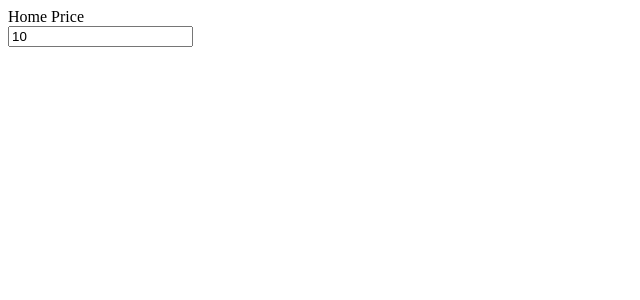
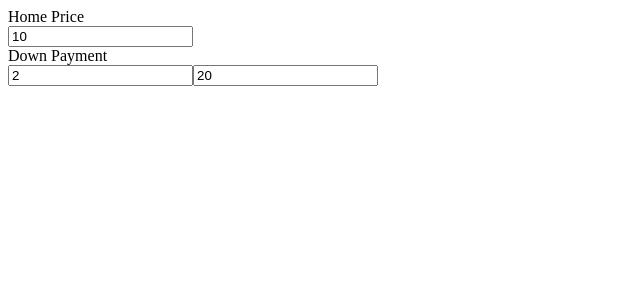
Before and after one commit to fRiend-hrsf124/costHomeOwnership-service, a React app: page / in a window 1280 px wide. Shown: the top 300 px of the page, without its empty margins (0-640 px from the left). Built offline with nearby package versions, Linux system fonts and the light colour scheme; no server answers.

Commit message:
Add CostInputDownPayment component

```diff
--- a/client/App.jsx
+++ b/client/App.jsx
@@ -23,6 +23,7 @@ class App extends React.Component {
     };
 
     this.handleCostSubmit = this.handleCostSubmit.bind(this);
+    this.handleDownPaySubmit = this.handleDownPaySubmit.bind(this);
   }
 
   async componentDidMount() {
@@ -81,6 +82,10 @@ class App extends React.Component {
     this.setState({ cost });
   }
 
+  handleDownPaySubmit(downPay) {
+    this.setState({ downPay });
+  }
+
   render() {
     const {
       // eslint-disable-next-line no-unused-vars
@@ -98,9 +103,10 @@ class App extends React.Component {
       <div>
         <CostInputs
           cost={cost}
-          key={cost}
+          key={cost * downPay}
           downPay={downPay}
           handleCostSubmit={this.handleCostSubmit}
+          handleDownPaySubmit={this.handleDownPaySubmit}
         />
       </div>
     );
--- /dev/null
+++ b/client/components/CostInputDownPayment.jsx
@@ -0,0 +1,53 @@
+import React from 'react';
+
+const DownPayment = (props) => {
+  const { cost, downPay, handleDownPaySubmit } = props;
+
+  const [downPayNew, setDownPayNew] = React.useState(downPay);
+
+  const [downPayForm, setDownPayForm] = React.useState(downPay);
+
+  const [downPayDollarsForm, setDownPayDollarsForm] = React.useState(cost * (downPay / 100));
+
+  const handleDownPayChange = (e) => {
+    const nextVal = e.target.value;
+    setDownPayForm(nextVal);
+    setDownPayNew(nextVal);
+  };
+
+  const handleDownPayDollarsChange = (e) => {
+    const nextVal = e.target.value;
+    setDownPayDollarsForm(nextVal);
+    setDownPayNew((nextVal / cost) * 100);
+  };
+
+  const handleSubmit = (e) => {
+    e.preventDefault();
+    handleDownPaySubmit(downPayNew);
+  };
+
+  return (
+    <form onSubmit={handleSubmit}>
+      <label htmlFor="downPay">Down Payment</label>
+      <br />
+      <input
+        type="text"
+        id="downPayDollars"
+        name="downPayDollars"
+        value={downPayDollarsForm}
+        onChange={handleDownPayDollarsChange}
+        onBlur={handleSubmit}
+      />
+      <input
+        type="text"
+        id="downPay"
+        name="downPay"
+        value={downPayForm}
+        onChange={handleDownPayChange}
+        onBlur={handleSubmit}
+      />
+    </form>
+  );
+};
+
+export default DownPayment;
--- a/client/components/CostInputPrice.jsx
+++ b/client/components/CostInputHomePrice.jsx
@@ -1,6 +1,6 @@
 import React from 'react';
 
-const Price = (props) => {
+const HomePrice = (props) => {
   const { cost, handleCostSubmit } = props;
   const [costForm, setCost] = React.useState(cost);
 
@@ -30,4 +30,4 @@ const Price = (props) => {
   );
 };
 
-export default Price;
+export default HomePrice;
--- a/client/components/CostInputs.jsx
+++ b/client/components/CostInputs.jsx
@@ -1,18 +1,26 @@
 /* eslint-disable import/extensions */
 import React from 'react';
-import Price from './CostInputPrice.jsx';
+import HomePrice from './CostInputHomePrice.jsx';
+import DownPayment from './CostInputDownPayment.jsx';
 
 const CostInputs = (props) => {
-  const { cost, handleCostSubmit } = props;
-  // const downPayCost = localCost * (localDownPay / 100);
+  const {
+    cost, handleCostSubmit, downPay, handleDownPaySubmit,
+  } = props;
+
   return (
     <div>
-      <Price
-        cost={cost}
-        handleCostSubmit={handleCostSubmit}
-      />
-      {/* <input id="downPayCost">{downPayCost}</input> */}
-      {/* <input id="downPay">{downPay}</input> */}
+      <span>
+        <HomePrice
+          cost={cost}
+          handleCostSubmit={handleCostSubmit}
+        />
+        <DownPayment
+          cost={cost}
+          downPay={downPay}
+          handleDownPaySubmit={handleDownPaySubmit}
+        />
+      </span>
     </div>
   );
 };
```
